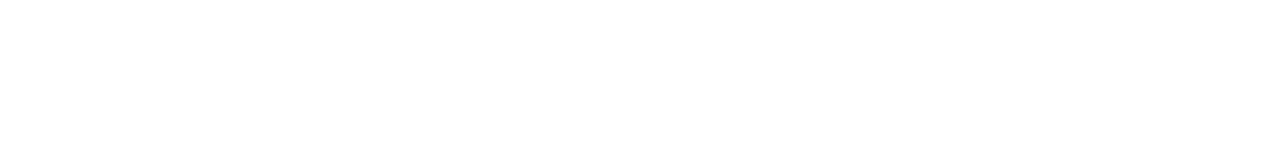
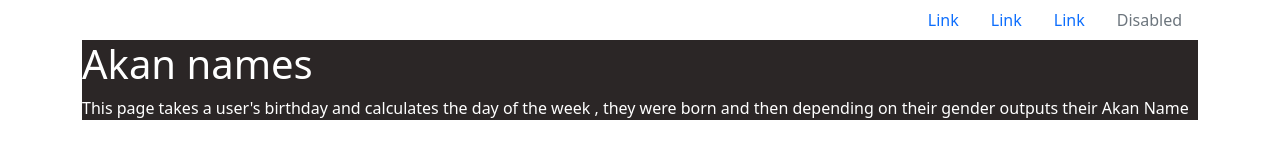
Before and after one commit to Dianakariuki/Akan-Namesapp, a plain HTML site: page index.html in a window 1280 px wide. Drawn offline with nearby package versions, Linux system fonts and the light colour scheme.

Commit message:
This commit creates a nav bar for the page

```diff
--- a/index.css
+++ b/index.css
@@ -0,0 +1,4 @@
+.first-section{
+    background-color: rgb(43, 38, 38);
+    color: white;
+}
--- a/index.html
+++ b/index.html
@@ -6,15 +6,48 @@
     <meta charset="UTF-8">
     <meta http-equiv="X-UA-Compatible" content="IE=edge">
     <meta name="viewport" content="width=device-width, initial-scale=1.0">
+    <!-- bootstrap 5 cdn  -->
+<!-- Latest compiled and minified CSS -->
+<link href="https://cdn.jsdelivr.net/npm/bootstrap@5.1.3/dist/css/bootstrap.min.css" rel="stylesheet">
+
+<!-- Latest compiled JavaScript -->
+<script src="https://cdn.jsdelivr.net/npm/bootstrap@5.1.3/dist/js/bootstrap.bundle.min.js"></script>
+
+ <link rel="stylesheet" type="text/css" href="index.css">
+
+
     <!-- title  made-->
     <title> AkanNames</title>
 </head>
 <body>
+<!-- added a nav -->
+  <div class="container">
+
+    <ul class="nav justify-content-end">
+      <li class="nav-item">
+        <a class="nav-link" href="#">Link</a>
+      </li>
+      <li class="nav-item">
+        <a class="nav-link" href="#">Link</a>
+      </li>
+      <li class="nav-item">
+        <a class="nav-link" href="#">Link</a>
+      </li>
+      <li class="nav-item">
+        <a class="nav-link disabled" href="#">Disabled</a>
+      </li>
+    </ul>
+
   <!-- first section -->
 
-  <section>
+<section class=" first-section">
+  <h1> Akan names</h1>
 
+  <p> This page takes a user's birthday and calculates the day of the week ,
+    they were born and then depending on their gender outputs their Akan Name</p>
 
-  </section>
+  </div>
+<script src="index.js"></script>
+</section>
 </body>
 </html>
```
